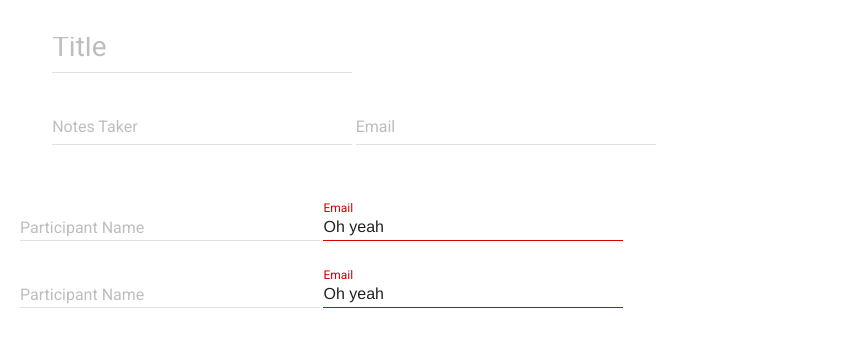
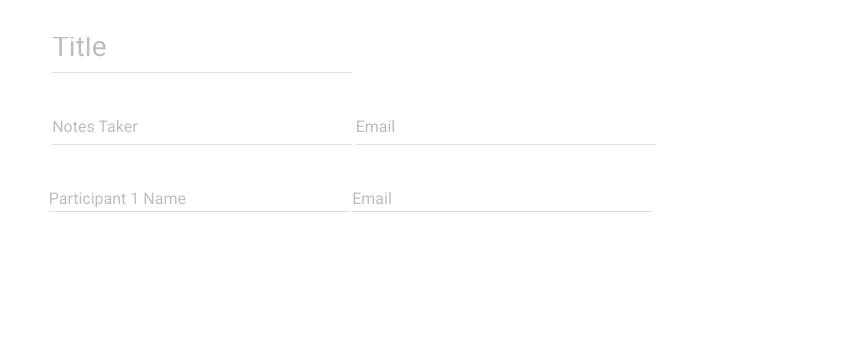
Before and after one commit to theetrain/meetingnotes, a website: page site/index.html in a window 1280 px wide. Shown: the part 137-484 px from the top of the page, without its empty margins (0-861 px from the left). Drawn offline with nearby package versions, Linux system fonts and the light colour scheme.

Commit message:
fix pre-populated data

```diff
--- a/site/css/main.css
+++ b/site/css/main.css
@@ -51,3 +51,13 @@ i {
 .notes-head_taker input {
   font-size: 1.25em;
 }
+
+/* Participants */
+.notes-head_people > i:first-child {
+  position: relative;
+  top: 20px;
+  float: left;
+}
+.notes-head_people .participant-list {
+  float: left;
+}
--- a/site/index.html
+++ b/site/index.html
@@ -50,7 +50,9 @@
       <!-- Participants -->
       <div class="notes-head_people">
         <i class="material-icons">&#xE7FB;</i>
-        <div is="participant" v-for="(item, index) in participantList"></div>
+        <div class="participant-list">
+          <participant v-for="(item, index) in participantList" :index="index" :item="item"></participant>
+        </div>
       </div>
     </div>
 
--- a/site/js/components/participant.js
+++ b/site/js/components/participant.js
@@ -1,17 +1,28 @@
 Vue.component('participant', {
   props: [
     'index',
-    'name'
+    'item'
   ],
+  computed: {
+    num: function () {
+      return this.index + 1
+    }
+  },
+
+  methods: {
+    addRow: function () {
+
+    }
+  },
 
   template: `
     <div class="participant">
       <div class="mdl-textfield mdl-js-textfield mdl-textfield--floating-label notes-head_people">
-        <input class="mdl-textfield__input" type="text" id="sample1" :value="name">
-        <label class="mdl-textfield__label" for="sample1">Participant {{index}} Name</label>
+        <input class="mdl-textfield__input" type="text" id="sample1" :value="item.name">
+        <label class="mdl-textfield__label" for="sample1">Participant {{num}} Name</label>
       </div>
       <div class="mdl-textfield mdl-js-textfield mdl-textfield--floating-label notes-head_people">
-        <input class="mdl-textfield__input" type="email" id="sample1" value="Oh yeah">
+        <input class="mdl-textfield__input" type="email" id="sample1" :value="item.email">
         <label class="mdl-textfield__label" for="sample1">Email</label>
       </div>
     </div>`
--- a/site/js/home.js
+++ b/site/js/home.js
@@ -1,13 +1,19 @@
 document.addEventListener('DOMContentLoaded', function (event) {
   const siteTitle = 'Meeting Notes'
+  // var participantList = [
+  //   {
+  //     name: 'Rico',
+  //     email: 'reeek'
+  //   },
+  //   {
+  //     name: 'Batman',
+  //     email: 'the bat'
+  //   }
+  // ]
   var participantList = [
     {
-      name: 'Rico',
-      email: 'reeek'
-    },
-    {
-      name: 'Batman',
-      email: 'the bat'
+      name: '',
+      email: ''
     }
   ]
 
```
